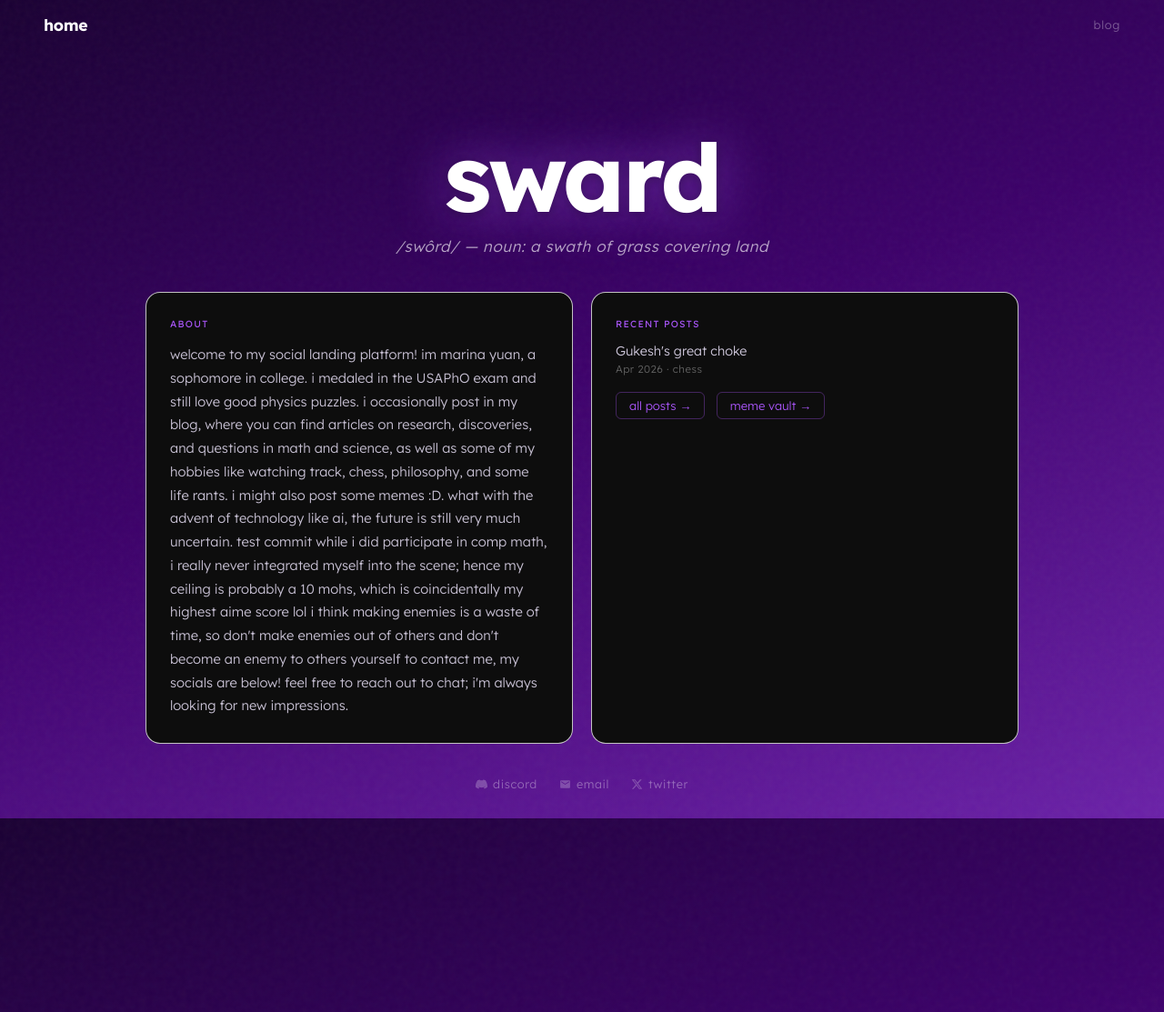
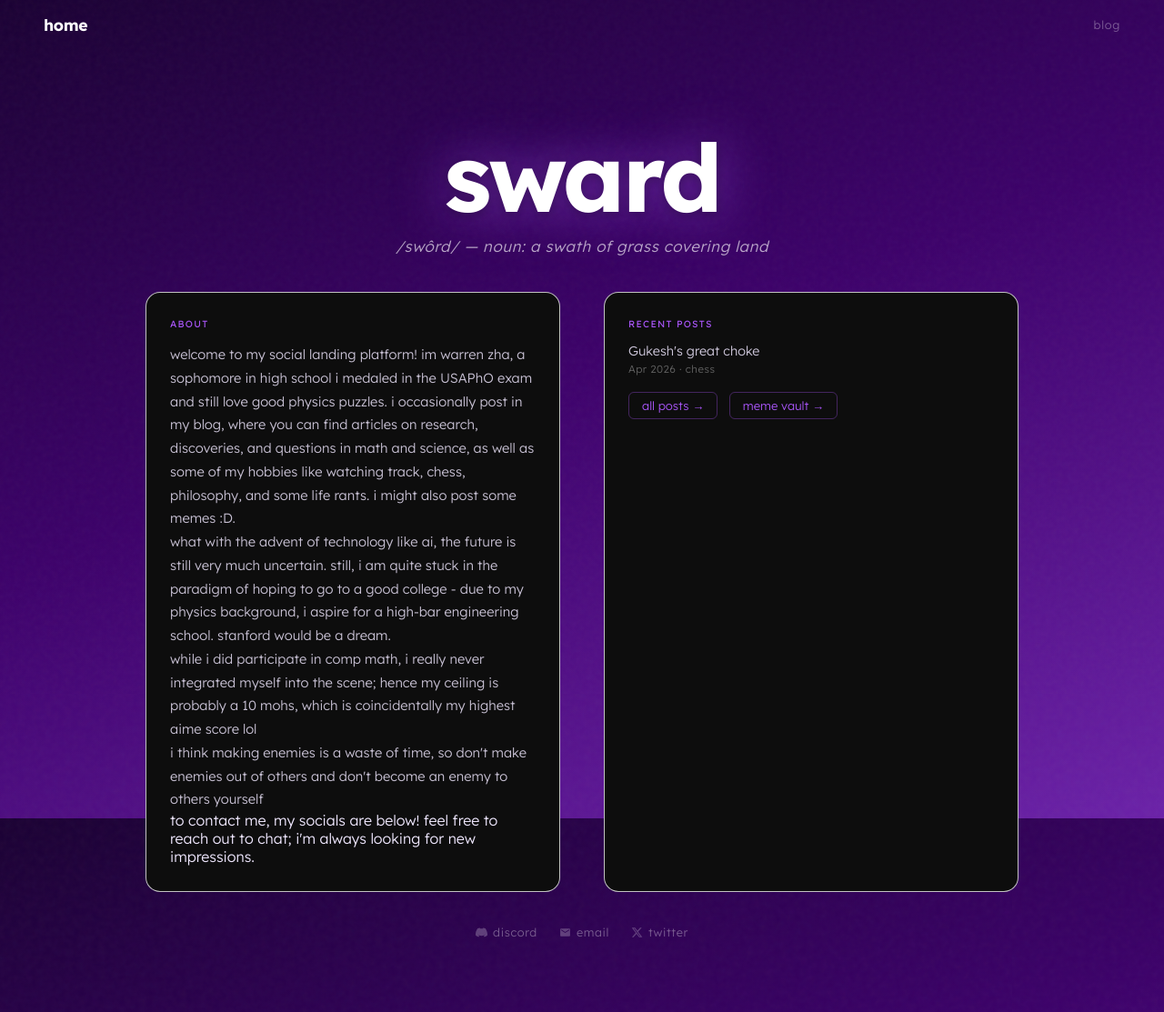
Before and after one commit to swardforever/home, a Jekyll site: the page built from index.html, in a window 1280 px wide and 1113 px high. Shown: the whole window at 91% size. Built offline with Jekyll 4.4.1, drawn with Linux system fonts in a browser that asks for light colours.

Commit message:
Update index.html

```diff
--- a/index.html
+++ b/index.html
@@ -32,7 +32,7 @@ layout: default
   .boxes-wrapper {
     display: grid;
     grid-template-columns: 1fr 1fr;
-    gap: 20px;
+    gap: 48px;
     width: 100%;
     margin-bottom: 36px;
   }
@@ -176,19 +176,21 @@ layout: default
     <div class="box">
       <div class="box-label">about</div>
       <p>
-        welcome to my social landing platform! im marina yuan, a sophomore in college.
+        welcome to my social landing platform! im warren zha, a sophomore in high school
         i medaled in the USAPhO exam and still love good physics puzzles. i occasionally post in my blog,
         where you can find articles on research, discoveries, and questions in math and science, as well as
         some of my hobbies like watching track, chess, philosophy, and some life rants.
-        i might also post some memes :D.
+        i might also post some memes :D. </p>
 
-        what with the advent of technology like ai, the future is still very much uncertain. test commit
+        <p> what with the advent of technology like ai, the future is still very much uncertain. still,
+        i am quite stuck in the paradigm of hoping to go to a good college - due to my physics background, i
+        aspire for a high-bar engineering school. stanford would be a dream.</p>
 
-        while i did participate in comp math, i really never integrated myself into the scene; hence my ceiling
-        is probably a 10 mohs, which is coincidentally my highest aime score lol
+        <p> while i did participate in comp math, i really never integrated myself into the scene; hence my ceiling
+        is probably a 10 mohs, which is coincidentally my highest aime score lol </p>
 
-        i think making enemies is a waste of time, so don't make enemies out of others and don't become an
-        enemy to others yourself
+        <p> i think making enemies is a waste of time, so don't make enemies out of others and don't become an
+        enemy to others yourself </p>
 
         to contact me, my socials are below! feel free to reach out to chat; i'm always looking for new impressions.
       </p>
```
